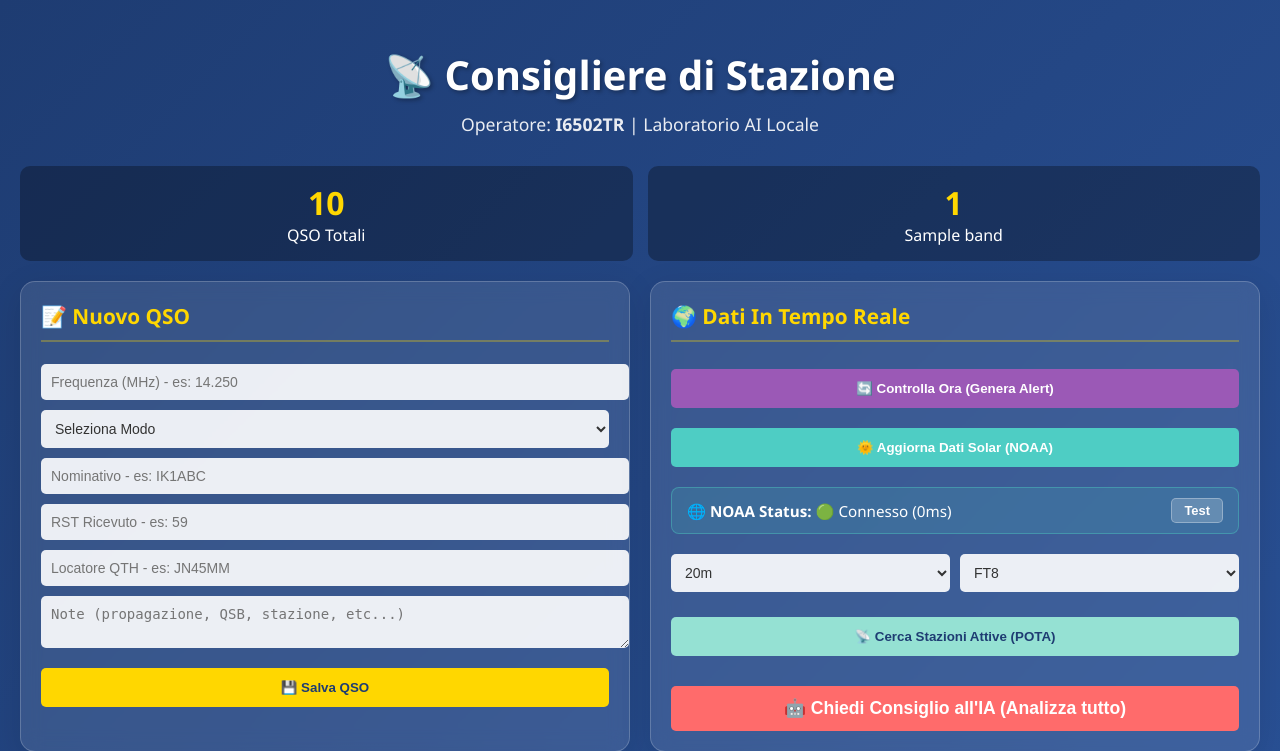
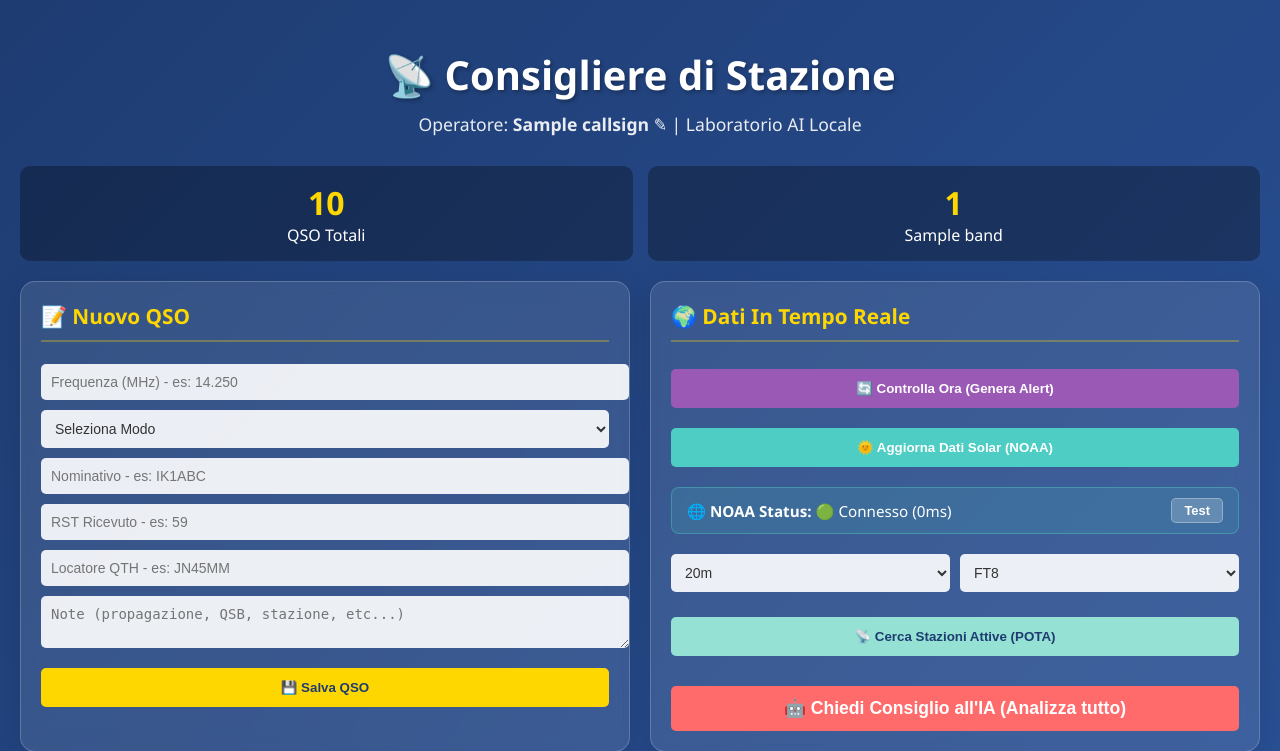
Before and after one commit to 111blackeagle111/consigliere-di-stazione, a FastAPI app: template templates/index.html in a window 1280 px wide. Shown: the top 751 px of the page. Run offline with FastAPI, Linux system fonts and the light colour scheme; the template is opened without the code that fills it: most values are stand-ins (such as "Sample title", 1, 10 or a date in 2020); a database or web service that is not in the repository returns one stand-in record (values such as "Sample title"); data that the repository does not hold is empty.

Commit message:
Add files via upload

```diff
--- a/templates/index.html
+++ b/templates/index.html
@@ -289,7 +289,19 @@
 <body>
     <div class="container">
         <h1>📡 Consigliere di Stazione</h1>
-        <div class="subtitle">Operatore: <strong>I6502TR</strong> | Laboratorio AI Locale</div>
+        <div class="subtitle">
+            Operatore:
+            <span id="callsign-display" onclick="editCallsign()" style="cursor:pointer" title="Clicca per modificare il nominativo">
+                <strong>{{ callsign }}</strong> ✎
+            </span>
+            <span id="callsign-edit" style="display:none">
+                <input id="callsign-input" type="text" maxlength="10"
+                       style="width:100px;font-weight:bold;text-transform:uppercase;background:#1e3c72;color:#ffd700;border:1px solid #ffd700;border-radius:4px;padding:2px 6px"
+                       onkeydown="if(event.key==='Enter') saveCallsign(); if(event.key==='Escape') cancelCallsign();"
+                       onblur="saveCallsign()">
+            </span>
+            | Laboratorio AI Locale
+        </div>
 
         <!-- STATISTICHE RAPIDE -->
         <div class="stats">
@@ -611,6 +623,33 @@
                 btn.textContent = '🤖 Chiedi Consiglio all\'IA';
             }
         }
+
+        function editCallsign() {
+            document.getElementById('callsign-display').style.display = 'none';
+            document.getElementById('callsign-edit').style.display = 'inline';
+            const input = document.getElementById('callsign-input');
+            input.value = document.querySelector('#callsign-display strong').textContent;
+            input.focus();
+            input.select();
+        }
+
+        function saveCallsign() {
+            const val = document.getElementById('callsign-input').value.trim().toUpperCase();
+            if (!val) { cancelCallsign(); return; }
+            fetch('/settings/callsign', {
+                method: 'POST',
+                body: new URLSearchParams({callsign: val})
+            }).then(() => {
+                document.querySelector('#callsign-display strong').textContent = val;
+                document.getElementById('callsign-display').style.display = 'inline';
+                document.getElementById('callsign-edit').style.display = 'none';
+            });
+        }
+
+        function cancelCallsign() {
+            document.getElementById('callsign-display').style.display = 'inline';
+            document.getElementById('callsign-edit').style.display = 'none';
+        }
     </script>
 </body>
 </html>
```
